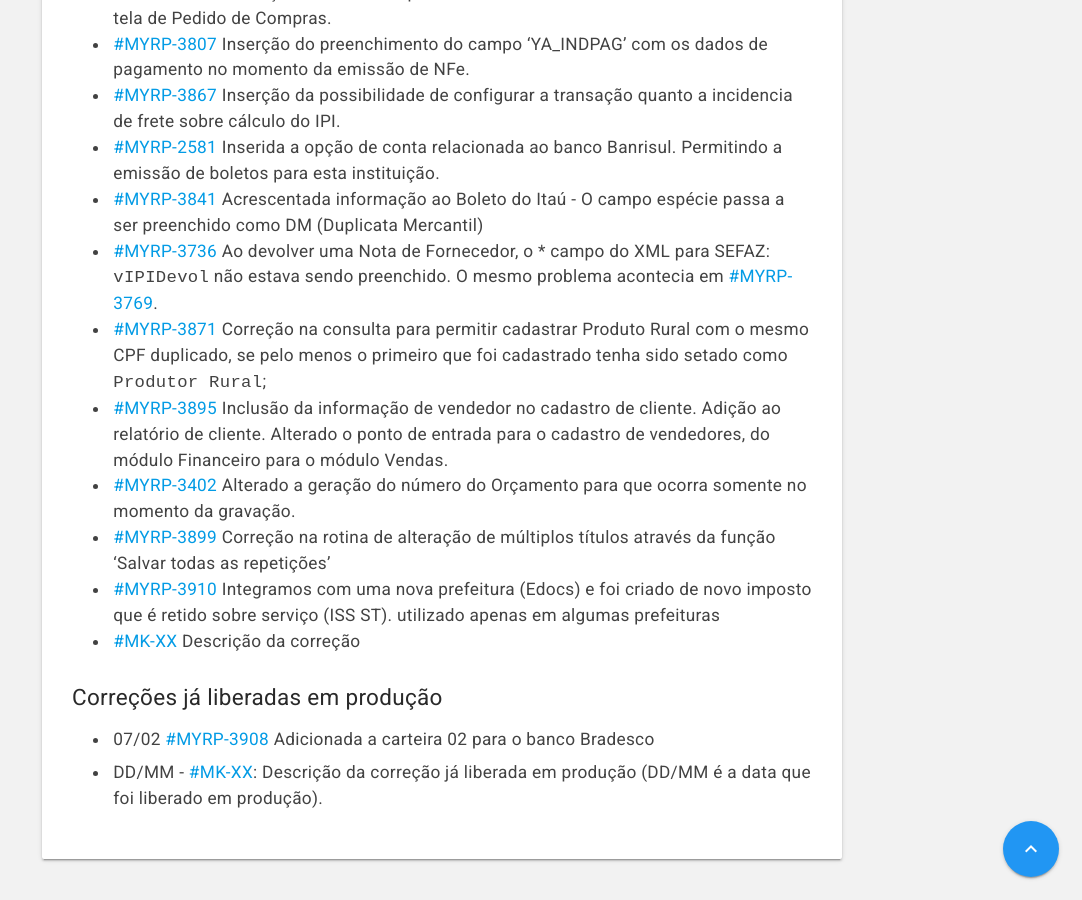
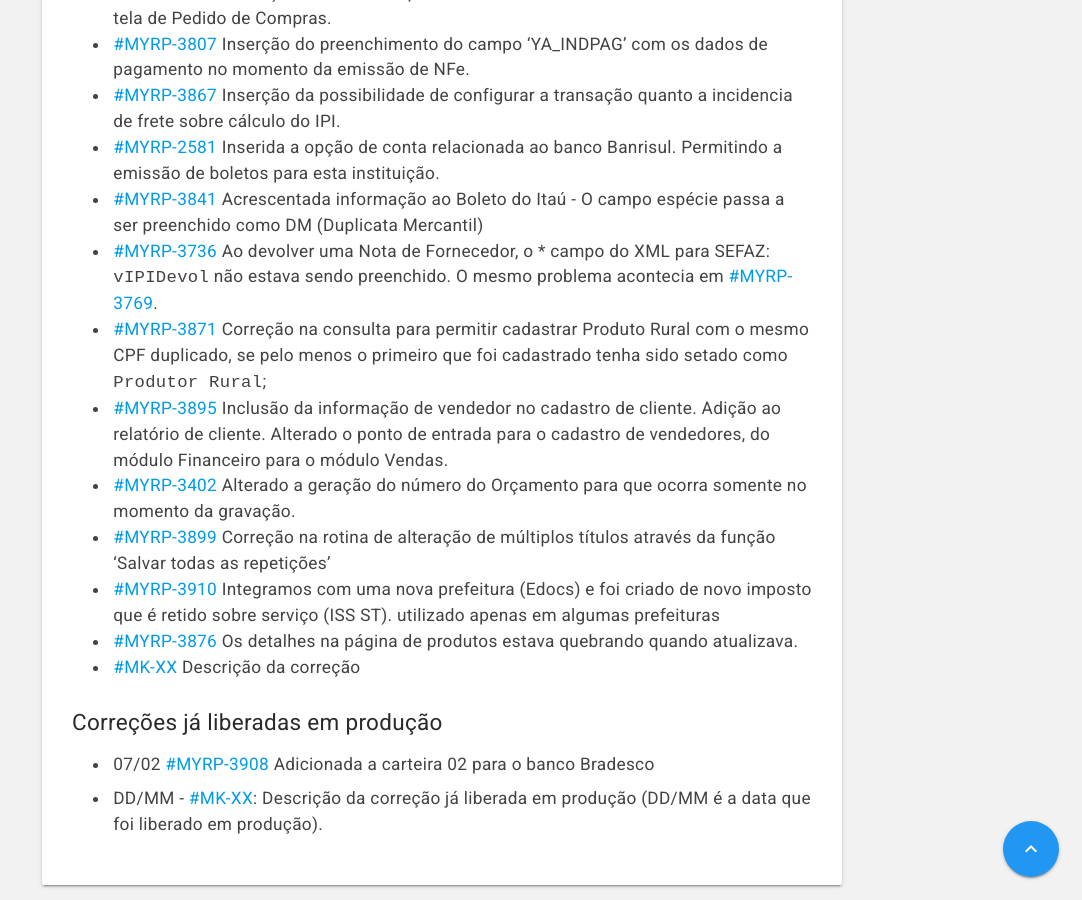
Before and after one commit to myrp-maicon/changelog-myrp, a Jekyll site: the page built from docs/myrp/19.02.02.md, in a window 1280 px wide and 900 px high, scrolled down 1172 px. Shown: the whole window, without its empty margins (198-1280 px from the left). Built offline with Jekyll 4.4.1, drawn with Linux system fonts in a browser that asks for light colours; nearby versions of some CDN libraries; our own code applies the rules of GitHub Pages for plain Markdown files; the repository's description, which GitHub fills in, is left out.

Commit message:
AD:MYRP-3876
Os detalhes na página de produtos estava quebrando quando atualizava.

```diff
--- a/docs/myrp/19.02.02.md
+++ b/docs/myrp/19.02.02.md
@@ -26,6 +26,7 @@ As alterações estarão disponíveis no ambiente demo.myrp.com.br (212) 3 dias
 * [#MYRP-3899](https://devmyrp.atlassian.net/browse/MYRP-3899) Correção na rotina de alteração de múltiplos títulos através da função 'Salvar todas as repetições'
 * [#MYRP-3910](https://devmyrp.atlassian.net/browse/MYRP-3910) Integramos com uma nova prefeitura (Edocs) e foi criado de novo imposto que é retido sobre serviço (ISS ST).
  utilizado apenas em algumas prefeituras
+ * [#MYRP-3876](https://devmyrp.atlassian.net/browse/MYRP-3876) Os detalhes na página de produtos estava quebrando quando atualizava.
 * [#MK-XX](https://devmyrp.atlassian.net/browse/MK-XX) Descrição da correção
 
 ## Correções já liberadas em produção
```
